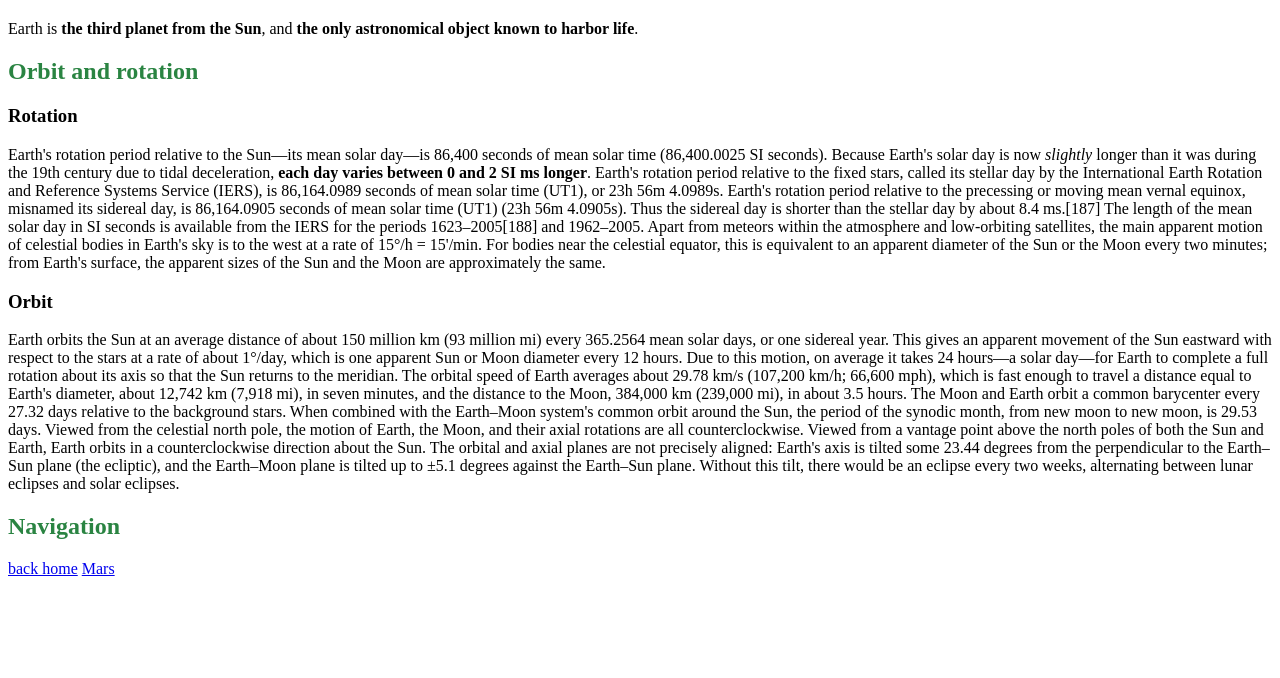
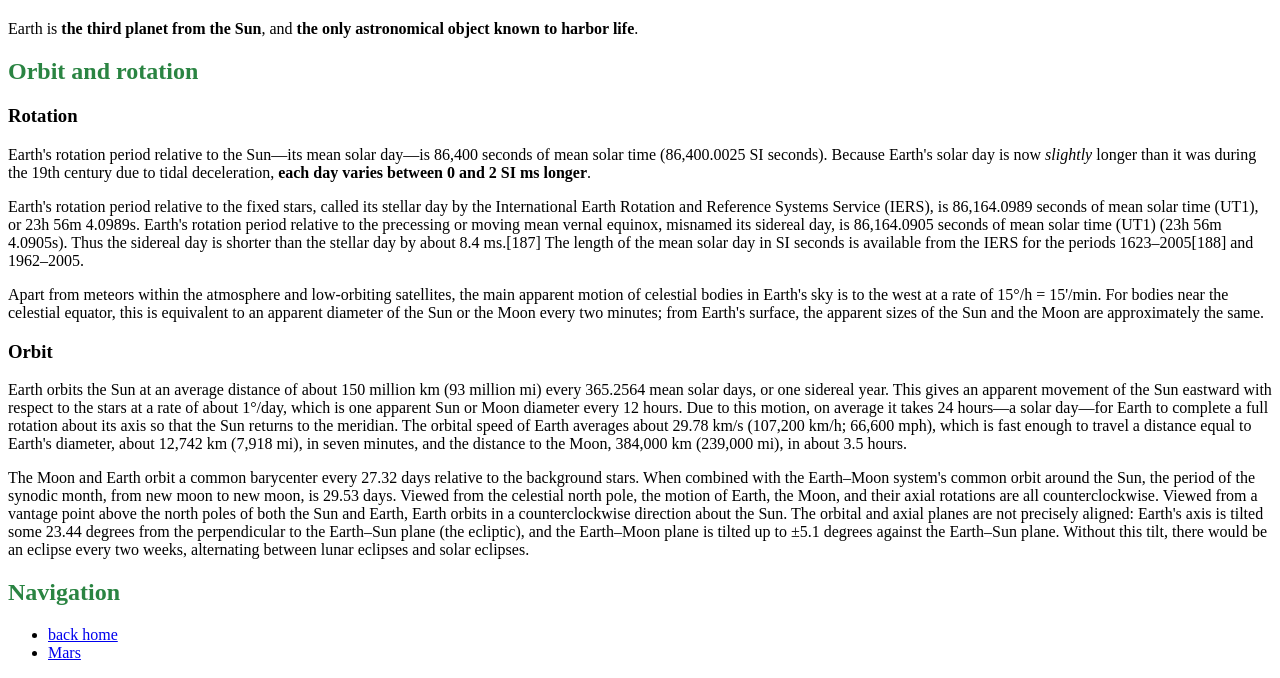
Before and after one commit to RomanNazzetta/Proyecto-Febrero-01, a plain HTML site: page Earth.html in a window 1280 px wide. Shown: the part 129-807 px from the top of the page. Drawn offline with Linux system fonts and the light colour scheme.

Commit message:
Corrector

```diff
--- a/Earth.html
+++ b/Earth.html
@@ -16,21 +16,23 @@
 
     <h3>Rotation</h3>
 
-    Earth's rotation period relative to the Sun—its mean solar day—is 86,400 seconds of mean solar time (86,400.0025 SI seconds). Because Earth's solar day is now <em>slightly</em> longer than it was during the 19th century due to tidal deceleration, <strong>each day varies between 0 and 2 SI ms longer</strong>.
+    <p>Earth's rotation period relative to the Sun—its mean solar day—is 86,400 seconds of mean solar time (86,400.0025 SI seconds). Because Earth's solar day is now <em>slightly</em> longer than it was during the 19th century due to tidal deceleration, <strong>each day varies between 0 and 2 SI ms longer</strong>.</p>
 
-    Earth's rotation period relative to the fixed stars, called its stellar day by the International Earth Rotation and Reference Systems Service (IERS), is 86,164.0989 seconds of mean solar time (UT1), or 23h 56m 4.0989s. Earth's rotation period relative to the precessing or moving mean vernal equinox, misnamed its sidereal day, is 86,164.0905 seconds of mean solar time (UT1) (23h 56m 4.0905s). Thus the sidereal day is shorter than the stellar day by about 8.4 ms.[187] The length of the mean solar day in SI seconds is available from the IERS for the periods 1623–2005[188] and 1962–2005.
+    <p>Earth's rotation period relative to the fixed stars, called its stellar day by the International Earth Rotation and Reference Systems Service (IERS), is 86,164.0989 seconds of mean solar time (UT1), or 23h 56m 4.0989s. Earth's rotation period relative to the precessing or moving mean vernal equinox, misnamed its sidereal day, is 86,164.0905 seconds of mean solar time (UT1) (23h 56m 4.0905s). Thus the sidereal day is shorter than the stellar day by about 8.4 ms.[187] The length of the mean solar day in SI seconds is available from the IERS for the periods 1623–2005[188] and 1962–2005.</p>
 
-    Apart from meteors within the atmosphere and low-orbiting satellites, the main apparent motion of celestial bodies in Earth's sky is to the west at a rate of 15°/h = 15'/min. For bodies near the celestial equator, this is equivalent to an apparent diameter of the Sun or the Moon every two minutes; from Earth's surface, the apparent sizes of the Sun and the Moon are approximately the same.
+    <p>Apart from meteors within the atmosphere and low-orbiting satellites, the main apparent motion of celestial bodies in Earth's sky is to the west at a rate of 15°/h = 15'/min. For bodies near the celestial equator, this is equivalent to an apparent diameter of the Sun or the Moon every two minutes; from Earth's surface, the apparent sizes of the Sun and the Moon are approximately the same.</p>
 
     <h3>Orbit</h3>
 
-    Earth orbits the Sun at an average distance of about 150 million km (93 million mi) every 365.2564 mean solar days, or one sidereal year. This gives an apparent movement of the Sun eastward with respect to the stars at a rate of about 1°/day, which is one apparent Sun or Moon diameter every 12 hours. Due to this motion, on average it takes 24 hours—a solar day—for Earth to complete a full rotation about its axis so that the Sun returns to the meridian. The orbital speed of Earth averages about 29.78 km/s (107,200 km/h; 66,600 mph), which is fast enough to travel a distance equal to Earth's diameter, about 12,742 km (7,918 mi), in seven minutes, and the distance to the Moon, 384,000 km (239,000 mi), in about 3.5 hours.
+    <p>Earth orbits the Sun at an average distance of about 150 million km (93 million mi) every 365.2564 mean solar days, or one sidereal year. This gives an apparent movement of the Sun eastward with respect to the stars at a rate of about 1°/day, which is one apparent Sun or Moon diameter every 12 hours. Due to this motion, on average it takes 24 hours—a solar day—for Earth to complete a full rotation about its axis so that the Sun returns to the meridian. The orbital speed of Earth averages about 29.78 km/s (107,200 km/h; 66,600 mph), which is fast enough to travel a distance equal to Earth's diameter, about 12,742 km (7,918 mi), in seven minutes, and the distance to the Moon, 384,000 km (239,000 mi), in about 3.5 hours.</p>
 
-    The Moon and Earth orbit a common barycenter every 27.32 days relative to the background stars. When combined with the Earth–Moon system's common orbit around the Sun, the period of the synodic month, from new moon to new moon, is 29.53 days. Viewed from the celestial north pole, the motion of Earth, the Moon, and their axial rotations are all counterclockwise. Viewed from a vantage point above the north poles of both the Sun and Earth, Earth orbits in a counterclockwise direction about the Sun. The orbital and axial planes are not precisely aligned: Earth's axis is tilted some 23.44 degrees from the perpendicular to the Earth–Sun plane (the ecliptic), and the Earth–Moon plane is tilted up to ±5.1 degrees against the Earth–Sun plane. Without this tilt, there would be an eclipse every two weeks, alternating between lunar eclipses and solar eclipses.
+    <p>The Moon and Earth orbit a common barycenter every 27.32 days relative to the background stars. When combined with the Earth–Moon system's common orbit around the Sun, the period of the synodic month, from new moon to new moon, is 29.53 days. Viewed from the celestial north pole, the motion of Earth, the Moon, and their axial rotations are all counterclockwise. Viewed from a vantage point above the north poles of both the Sun and Earth, Earth orbits in a counterclockwise direction about the Sun. The orbital and axial planes are not precisely aligned: Earth's axis is tilted some 23.44 degrees from the perpendicular to the Earth–Sun plane (the ecliptic), and the Earth–Moon plane is tilted up to ±5.1 degrees against the Earth–Sun plane. Without this tilt, there would be an eclipse every two weeks, alternating between lunar eclipses and solar eclipses.</p>
 
     <h2 style="color: #2a8442;">Navigation</h2>
 
-    <a href="./index.html">back home</a>
-    <a href="./Mars.html">Mars</a>
+    <ul>
+        <li><a href="./index.html">back home</a> </li>
+         <li><a href="./Mars.html">Mars</a></li>
+    </ul>
 </body>
 </html>
```
Also changed, not shown: Mars.html (+11 -6 lines), index.html (+7 -9 lines).
